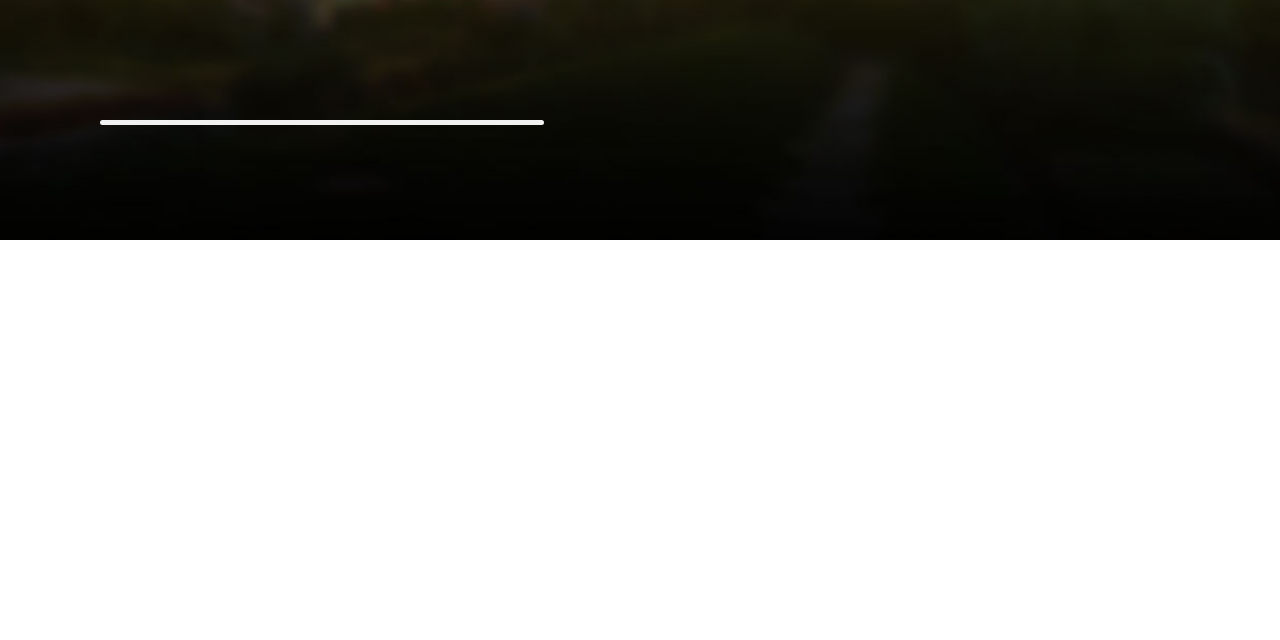
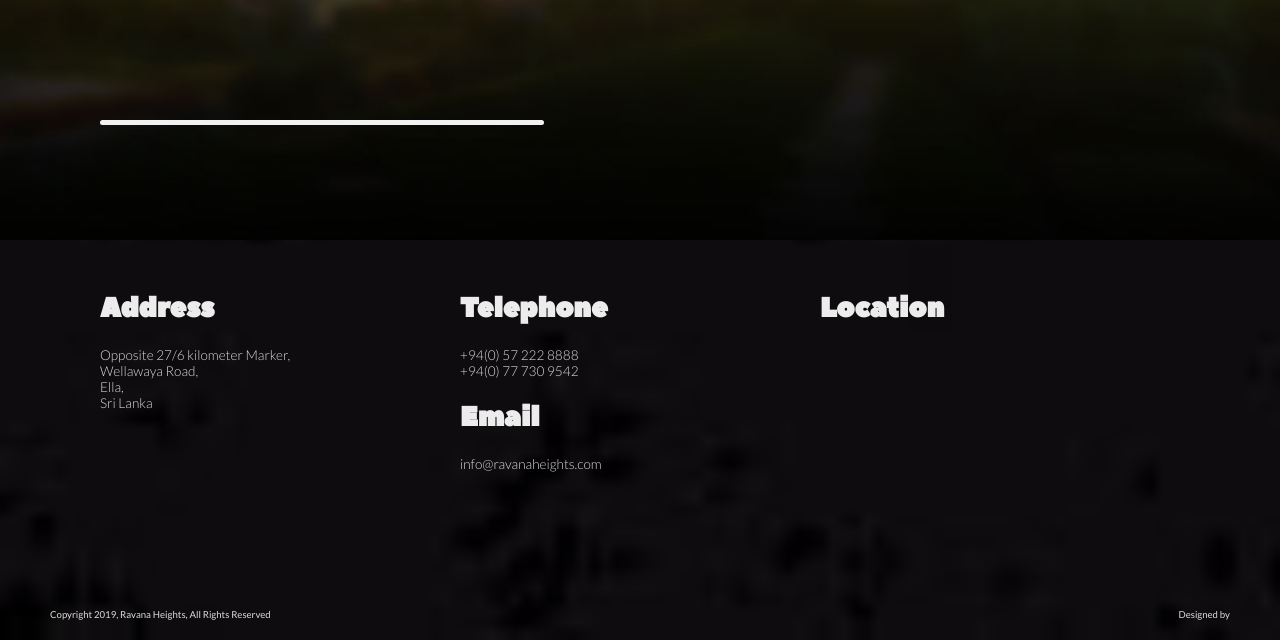
Before and after one commit to omalka226/ravanaheights, a PHP site: page / in a window 1280 px wide. Shown: the part 3760-4400 px from the top of the page. Run offline with PHP 8.4, Linux system fonts and the light colour scheme.

Commit message:
Footer styling change

```diff
--- a/common/footer.php
+++ b/common/footer.php
@@ -1 +1,22 @@
-<footer></footer>
+<footer>
+	<div class="footer-inner">
+		<div class="footer-column">
+			<h2 class="footer-title">Address</h2>
+			<p>Opposite 27/6 kilometer Marker,<br>Wellawaya Road,<br>Ella,<br>Sri Lanka</p>
+		</div>
+		<div class="footer-column">
+			<h2 class="footer-title">Telephone</h2>
+			<p>+94(0) 57 222 8888<br>+94(0) 77 730 9542</p>
+			<h2 class="footer-title">Email</h2>
+			<p><a href="mailto:info@ravanahaheights.com">info@ravanaheights.com</a></p>
+		</div>
+		<div class="footer-column">
+			<h2 class="footer-title">Location</h2>
+			<div id="map"></div>
+		</div>
+	</div>
+	<div class="footer-bottom">
+		<span>Copyright 2019, Ravana Heights, All Rights Reserved</span>
+		<span>Designed by</span>
+	</div>
+</footer>
--- a/css/style.css
+++ b/css/style.css
@@ -151,28 +151,7 @@ body{
 	bottom:15px;
 	left:0;
 }
-footer{
-	position: -webkit-sticky;
-	position: sticky;
-	bottom:0;
-	width:100%;
-	height: 400px;
-	z-index: -1;
-	background: #060606;
-}
-footer:before{
-	content: '';
-	position: absolute;
-	width: 100%;
-	height: 100%;
-	top:0;
-	left: 0;
-	background-image: url(../images/footer_bg.jpg);
-	background-position: center;
-	background-size: cover;
-	background-blend-mode: difference;
-	background-color: #00;
-}
+
 #home-description-container{
 	padding:20px;
 	position: relative;
@@ -301,3 +280,77 @@ span.room-price {
 	align-items: center;
 	justify-content: center;
 }
+
+
+
+
+/*Footer Stylings*/
+footer{
+	/*position: -webkit-sticky;*/
+	/* position: sticky; */
+	bottom:0;
+	width:100%;
+	height: 400px;
+	z-index: 1;
+	background: #060606;
+}
+footer:before{
+	content: '';
+	position: absolute;
+	width: 100%;
+	height: 100%;
+	top:0;
+	left: 0;
+	background-image: url(../images/footer_bg.jpg);
+	background-position: center;
+	background-size: cover;
+	background-blend-mode: difference;
+	background-color: #00;
+}
+
+.footer-inner {
+    padding: 50px 100px;
+    position: relative;
+    display: flex;
+    flex-direction: row;
+    flex-wrap: wrap;
+    z-index: 10;
+}
+
+.footer-column {
+    flex: 1;
+    display: flex;
+    position: relative;
+    flex-direction: column;
+}
+.footer-column p{
+	color:#ddd;
+	margin: 0 0 20px 0;
+	font-size: .85em;
+	font-weight: 300;
+}
+.footer-column p a{
+	color:#ddd;
+	text-decoration: none;
+}
+h2.footer-title {
+    color: #ececec;
+    font-family: 'Peace Sans';
+    font-size: 1.7em;
+	margin:0 0 20px 0;
+}
+.footer-bottom{
+	padding: 20px 50px;
+	position: absolute;
+	bottom: 0;
+	left: 0;
+	width: 100%;
+	display: flex;
+	flex-direction: row;
+	justify-content: space-between;
+	align-items: center;
+}
+.footer-bottom span{
+	color:#ddd;
+	font-size: .6em;
+}
```
